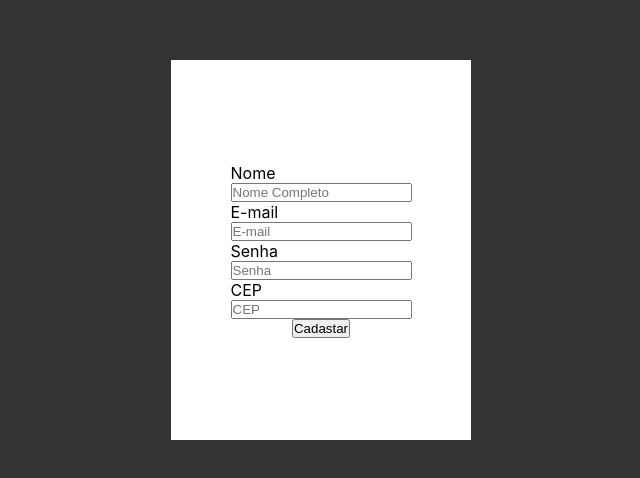
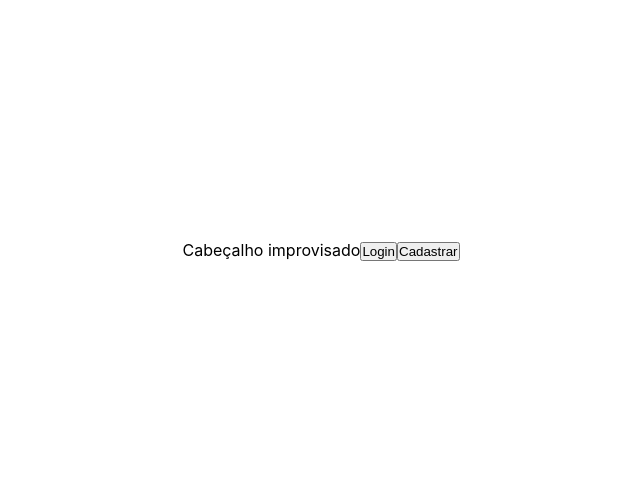
Before and after one commit to Vinicius-Marcelo/incentive-plante-front, a React (Create React App) app: page / in a window 1280 px wide. Shown: the part 150-628 px from the top of the page, without its empty margins (319-959 px from the left). Built offline with nearby package versions, Linux system fonts and the light colour scheme.

Commit message:
feat: register modal with basic styling

```diff
--- a/package.json
+++ b/package.json
@@ -8,8 +8,10 @@
     "@testing-library/user-event": "^13.5.0",
     "react": "^18.1.0",
     "react-dom": "^18.1.0",
+    "react-icons": "^4.3.1",
     "react-router-dom": "^6.3.0",
     "react-scripts": "5.0.1",
+    "styled-components": "^5.3.5",
     "web-vitals": "^2.1.4"
   },
   "scripts": {
--- /dev/null
+++ b/src/App.js
@@ -0,0 +1,11 @@
+import GlobalStyle from "./styles/global";
+import ProjectRoutes from "./router";
+
+export default function App() {
+  return (
+    <>
+      <GlobalStyle />
+      <ProjectRoutes />
+    </>
+  );
+}
--- a/src/components/Modal/Login/style.css
+++ b/src/components/Modal/Login/style.css
@@ -1,4 +1,4 @@
-.contaner-login,
+/* .contaner-login,
 form,
 .inputs-login {
   display: flex;
@@ -24,4 +24,4 @@ form {
 
 .inputs-login {
   align-items: flex-start;
-}
+} */
--- a/src/components/Modal/Register/index.js
+++ b/src/components/Modal/Register/index.js
@@ -1,54 +1,61 @@
-import { useState } from 'react';
-import './style.css';
+import { useState } from "react";
+import * as R from "./style";
+import { ImCross } from "react-icons/im";
 
-export default function Register() {
-    const [form, setForm] = useState({ name: ``, email: ``, password: ``, cep: `` });
+export default function Register({ closeRegister }) {
+  const [form, setForm] = useState({
+    name: ``,
+    email: ``,
+    password: ``,
+    cep: ``,
+  });
+
   function handleSubmit(e) {
     e.preventDefault();
     try {
       if (!form.name || !form.email || !form.password || !form.cep) return;
-        } catch (error) {
+    } catch (error) {}
+  }
 
-        }
-    }
   function handleChangerForm(e) {
     setForm({ ...form, [e.target.name]: e.target.value });
   }
+
   return (
-        <div className='contaner-register'>
-            <form onSubmit={handleSubmit}>
-                <div className='inputs-register'>
-                    <label>Nome</label>
+    <R.Container>
+      <ImCross onClick={() => closeRegister(false)} />
+      <R.Form onSubmit={handleSubmit}>
+        <h1>Logo</h1>
         <input
           value={form.name}
-                        name='name'
-                        type='text'
-                        placeholder='Nome Completo'
-                        onChange={handleChangerForm} />
-                    <label>E-mail</label>
+          name="name"
+          type="text"
+          placeholder="Nome Completo"
+          onChange={handleChangerForm}
+        />
         <input
           value={form.email}
-                        name='email'
-                        type='text'
-                        placeholder='E-mail'
-                        onChange={handleChangerForm} />
-                    <label>Senha</label>
+          name="email"
+          type="text"
+          placeholder="E-mail"
+          onChange={handleChangerForm}
+        />
         <input
           value={form.password}
-                        name='password'
-                        type='password'
-                        placeholder='Senha'
-                        onChange={handleChangerForm} />
-                    <label>CEP</label>
+          name="password"
+          type="password"
+          placeholder="Senha"
+          onChange={handleChangerForm}
+        />
         <input
           value={form.cep}
-                        name='cep'
-                        type='number'
-                        placeholder='CEP'
-                        onChange={handleChangerForm} />
-                </div>
-                <button>Cadastar</button>
-            </form>
-        </div>
+          name="cep"
+          type="number"
+          placeholder="CEP"
+          onChange={handleChangerForm}
+        />
+        <button type="submit">Cadastrar</button>
+      </R.Form>
+    </R.Container>
   );
 }
--- a/src/components/Modal/Register/style.css
+++ /dev/null
@@ -1,27 +0,0 @@
-.contaner-register,
-form,
-.inputs-register {
-    display: flex;
-    flex-direction: column;
-    align-items: center;
-    justify-content: center;
-}
-
-.contaner-register {
-    background: rgba(0, 0, 0, 0.8);
-    position: fixed;
-    top: 0;
-    right: 0;
-    bottom: 0;
-    left: 0;
-}
-
-form {
-    width: 300px;
-    height: 380px;
-    background-color: white;
-}
-
-.inputs-register {
-    align-items: flex-start;
-}
--- /dev/null
+++ b/src/components/Modal/Register/style.js
@@ -0,0 +1,79 @@
+import styled from "styled-components";
+
+export const Container = styled.div`
+  background-color: #12121295;
+  height: 100vh;
+  width: 100vw;
+
+  display: flex;
+  justify-content: center;
+  align-items: center;
+
+  position: fixed;
+
+  svg {
+    position: absolute;
+    top: 15px;
+    right: 15px;
+
+    color: #f9f9f9;
+
+    font-size: 1.5rem;
+    cursor: pointer;
+  }
+`;
+
+export const Form = styled.form`
+  display: flex;
+  flex-direction: column;
+  align-items: center;
+  justify-content: center;
+
+  background-color: #f9f9f9;
+
+  width: 300px;
+  height: 380px;
+
+  h1 {
+    transform: translateY(-30px);
+  }
+
+  input {
+    height: 25px;
+    width: 200px;
+
+    border-radius: 3px;
+
+    margin: 10px 0;
+    padding-left: 15px;
+
+    border: 1px solid #121212;
+  }
+
+  button {
+    width: 200px;
+    height: 30px;
+
+    border-radius: 3px;
+  }
+`;
+
+// .container-register {
+//   /* height: 100vh; */
+//   /* background: rgba(0, 0, 0, 0.8); */
+//   /* position: fixed; */
+//   /* top: 0; */
+//   /* right: 0; */
+//   /* bottom: 0; */
+//   /* left: 0; */
+// }
+
+// form {
+//   /* width: 300px; */
+//   /* height: 380px; */
+//   /* background-color: white; */
+// }
+
+// .inputs-register {
+//   /* align-items: flex-start; */
+// }
--- a/src/index.css
+++ /dev/null
@@ -1,18 +0,0 @@
-* {
-  box-sizing: border-box;
-  margin: 0;
-  padding: 0;
-}
-
-body {
-  font-family: -apple-system, BlinkMacSystemFont, 'Segoe UI', 'Roboto', 'Oxygen',
-    'Ubuntu', 'Cantarell', 'Fira Sans', 'Droid Sans', 'Helvetica Neue',
-    sans-serif;
-  -webkit-font-smoothing: antialiased;
-  -moz-osx-font-smoothing: grayscale;
-}
-
-code {
-  font-family: source-code-pro, Menlo, Monaco, Consolas, 'Courier New',
-    monospace;
-}
--- a/src/index.js
+++ b/src/index.js
@@ -1,14 +1,14 @@
-import React from 'react';
-import ReactDOM from 'react-dom/client';
-import { BrowserRouter } from 'react-router-dom';
-import './index.css';
-import Main from './pages/Main';
+import React from "react";
+import ReactDOM from "react-dom/client";
+import { BrowserRouter } from "react-router-dom";
+import App from "./App";
 
-const root = ReactDOM.createRoot(document.getElementById('root'));
+const root = ReactDOM.createRoot(document.getElementById("root"));
+
 root.render(
   <React.StrictMode>
     <BrowserRouter>
-      <Main />
+      <App />
     </BrowserRouter>
   </React.StrictMode>
 );
--- a/src/pages/Main/index.js
+++ b/src/pages/Main/index.js
@@ -1,12 +1,24 @@
-import './style.css';
-import Login from '../../components/Modal/Login';
-import Register from '../../components/Modal/Register';
+import "./style.css";
+import Login from "../../components/Modal/Login";
+import Register from "../../components/Modal/Register";
+import { useState } from "react";
 
 function Main() {
+  const [showRegisterModal, setShowRegisterModal] = useState(false);
+
+  function handleCloseRegisterModal() {
+    setShowRegisterModal(true);
+  }
+
   return (
-    <div className='container-main'>
-      <Register />
-    </div >
+    <main className="container-main">
+      <header>
+        Cabeçalho improvisado
+        <button>Login</button>
+        <button onClick={handleCloseRegisterModal}>Cadastrar</button>
+      </header>
+      {showRegisterModal && <Register closeRegister={setShowRegisterModal} />}
+    </main>
   );
 }
 
--- a/src/router.js
+++ b/src/router.js
@@ -1,12 +1,12 @@
-import { Routes, Route } from 'react-router-dom';
-import Main from './pages/Main';
-import UserLogged from './pages/UserLogged';
-import UserNotLogged from './pages/UserNotLogged';
+import { Routes, Route } from "react-router-dom";
+import Main from "./pages/Main";
+import UserLogged from "./pages/UserLogged";
+import UserNotLogged from "./pages/UserNotLogged";
 
 export default function ProjectRoutes() {
-    return (
-        <Routes>
-            <Route path={'/'} element={Main} />
-        </Routes>
-    );
+  return (
+    <Routes>
+      <Route path="/" element={<Main />} />
+    </Routes>
+  );
 }
--- /dev/null
+++ b/src/styles/global.js
@@ -0,0 +1,30 @@
+import { createGlobalStyle } from "styled-components";
+
+export default createGlobalStyle`
+  * {
+    margin: 0;
+    padding: 0;
+    box-sizing: border-box;
+  }
+
+  body {
+    font-family: -apple-system, BlinkMacSystemFont, 'Segoe UI', 'Roboto', 'Oxygen',
+    'Ubuntu', 'Cantarell', 'Fira Sans', 'Droid Sans', 'Helvetica Neue',
+    sans-serif;
+    -webkit-font-smoothing: antialiased;
+    -moz-osx-font-smoothing: grayscale;
+  }
+
+  button {
+    cursor: pointer;
+  }
+
+
+  li {
+    list-style: none;
+  }
+
+  a {
+    text-decoration: none;
+  }
+`;
```
Also changed, not shown: 2 other files (tests, documents, lock files or other folders). Lines whose indentation alone changed are shown as unchanged.
